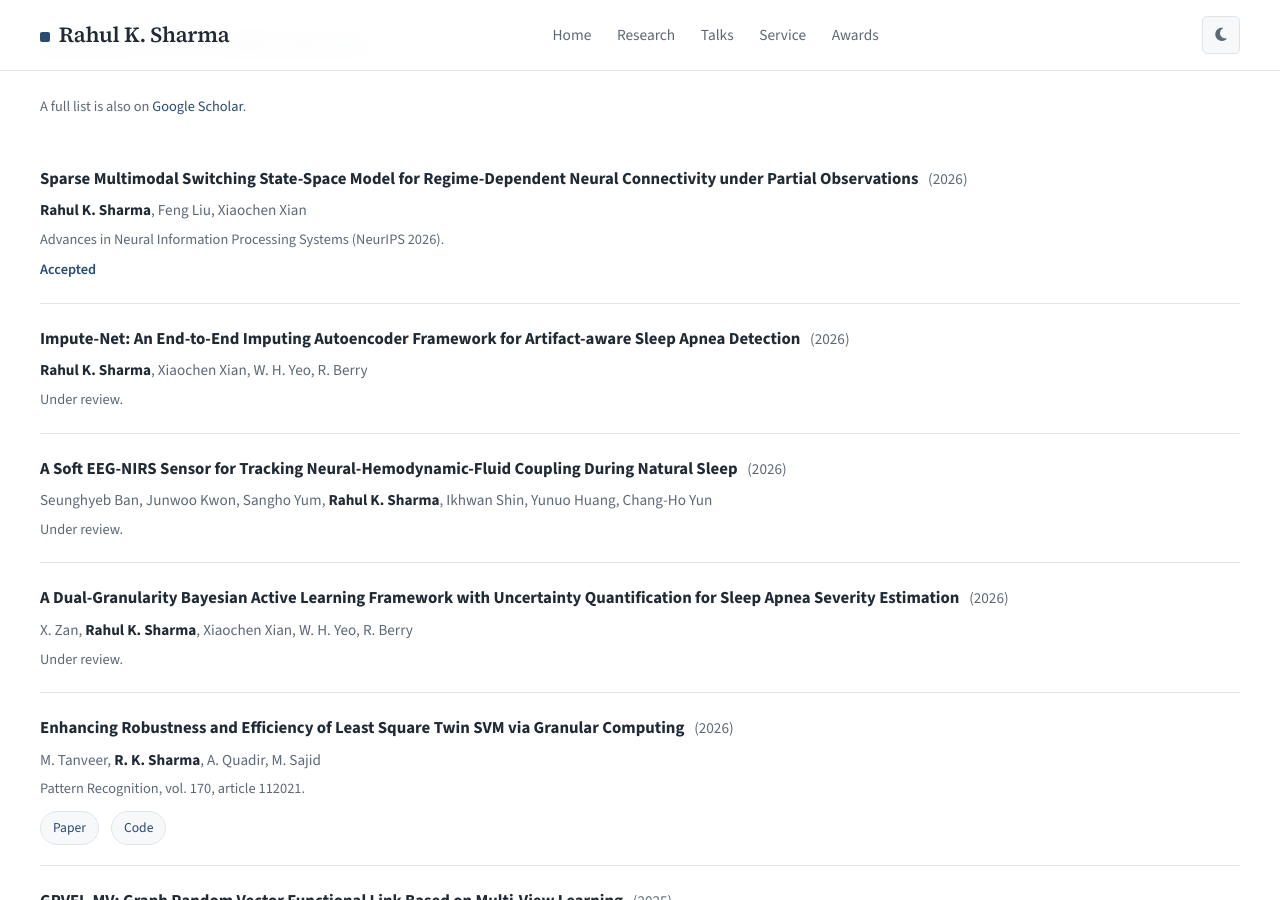
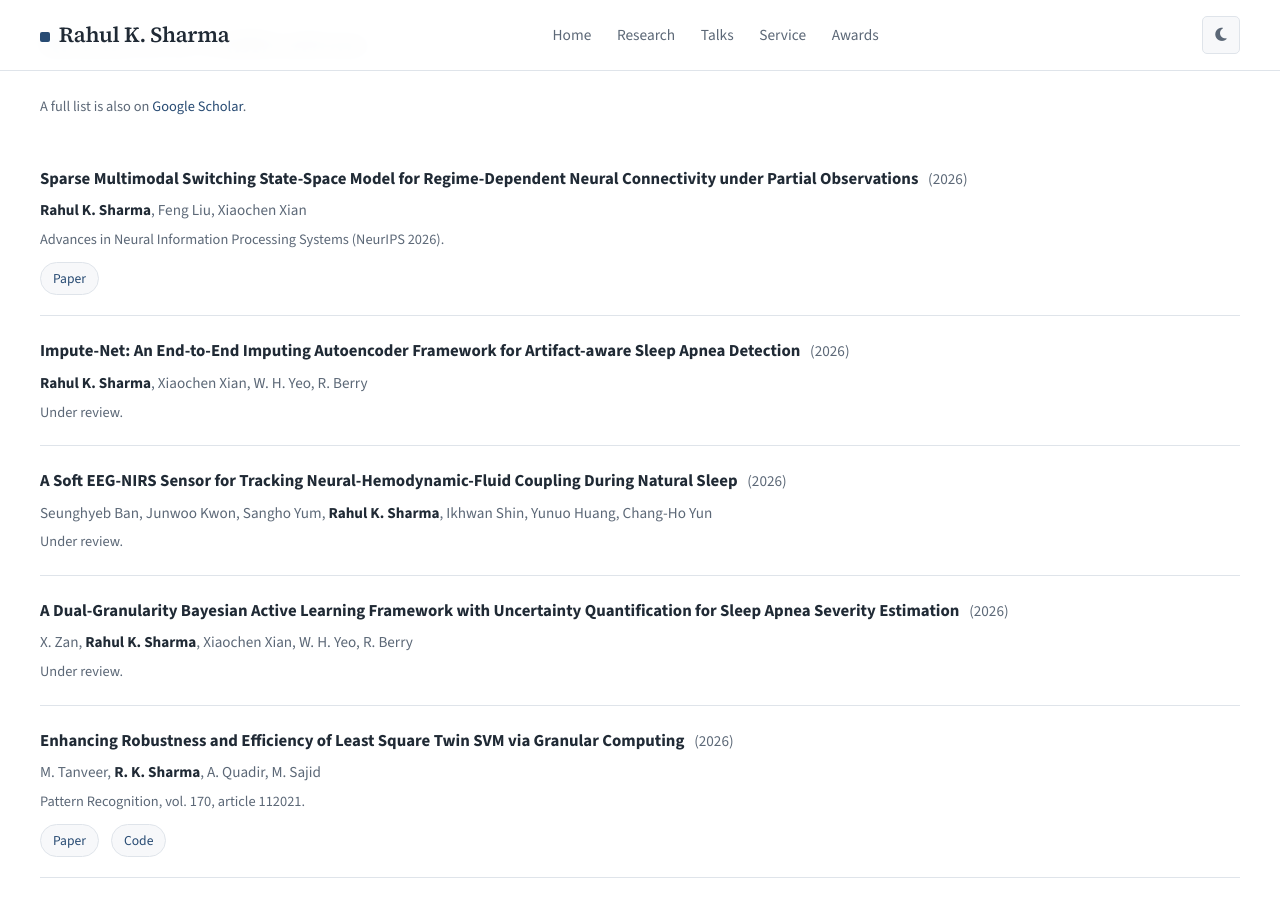
Before and after one commit to rsharma459/rsharma459.github.io, a Jekyll site: the page built from index.md, in a window 1280 px wide and 900 px high, scrolled down 1211 px. Built offline with Jekyll 4.4.1, drawn with Linux system fonts in a browser that asks for light colours; a style sheet for code colours, icons or effects is not loaded.

Commit message:
Add link for accepted publication on neural connectivity
Added a link to the accepted paper in the publications list.

```diff
--- a/_data/publications.yml
+++ b/_data/publications.yml
@@ -23,7 +23,11 @@ main:
     authors: "<strong>Rahul K. Sharma</strong>, Feng Liu, Xiaochen Xian"
     venue: "Advances in Neural Information Processing Systems (NeurIPS 2026)."
     year: 2026
-    note: "Accepted"
+    links:
+      - name: Paper
+        url: https://openreview.net/pdf?id=dJy3Ipz0tx
+
+
 
   - title: "Impute-Net: An End-to-End Imputing Autoencoder Framework for Artifact-aware Sleep Apnea Detection"
     authors: "<strong>Rahul K. Sharma</strong>, Xiaochen Xian, W. H. Yeo, R. Berry"
```
